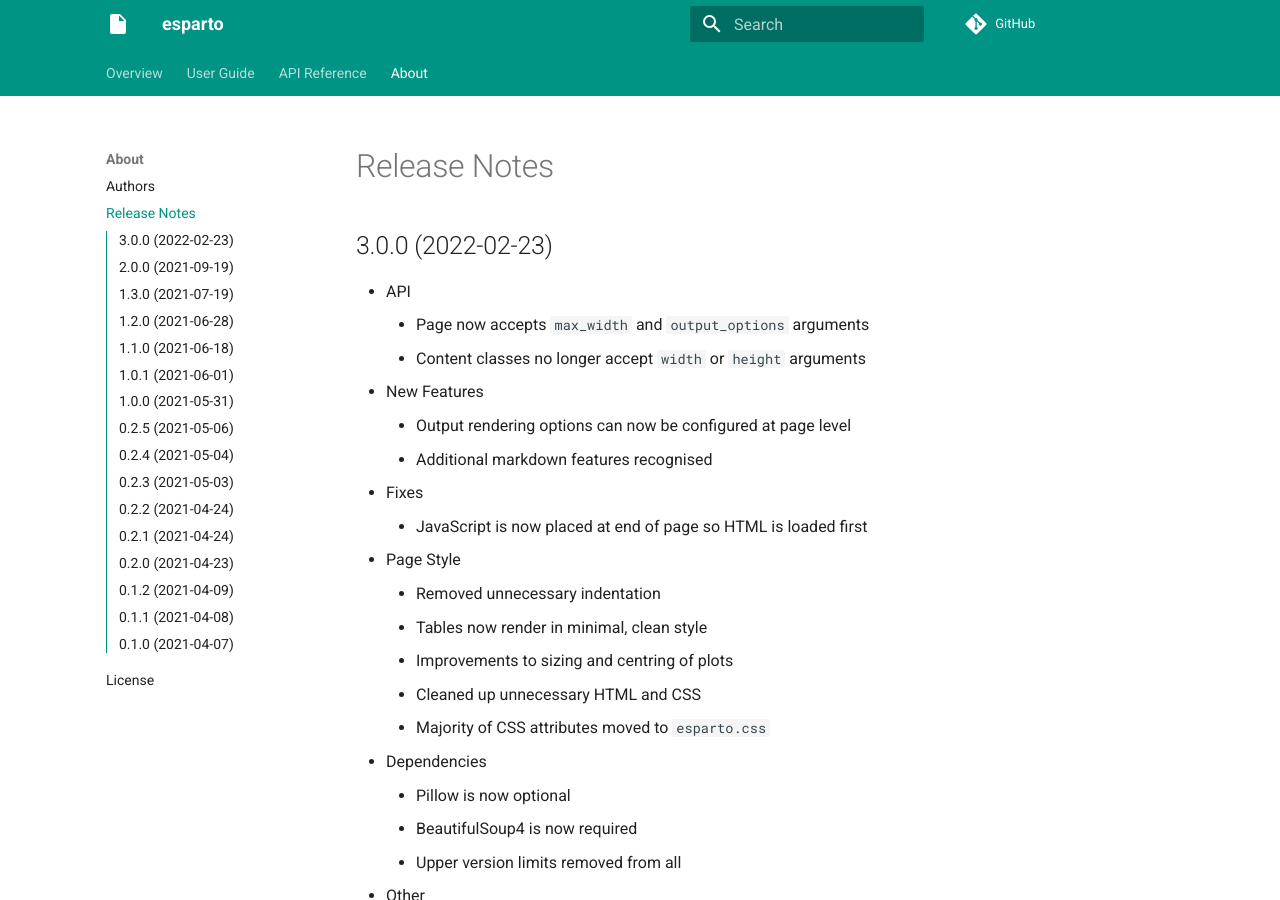
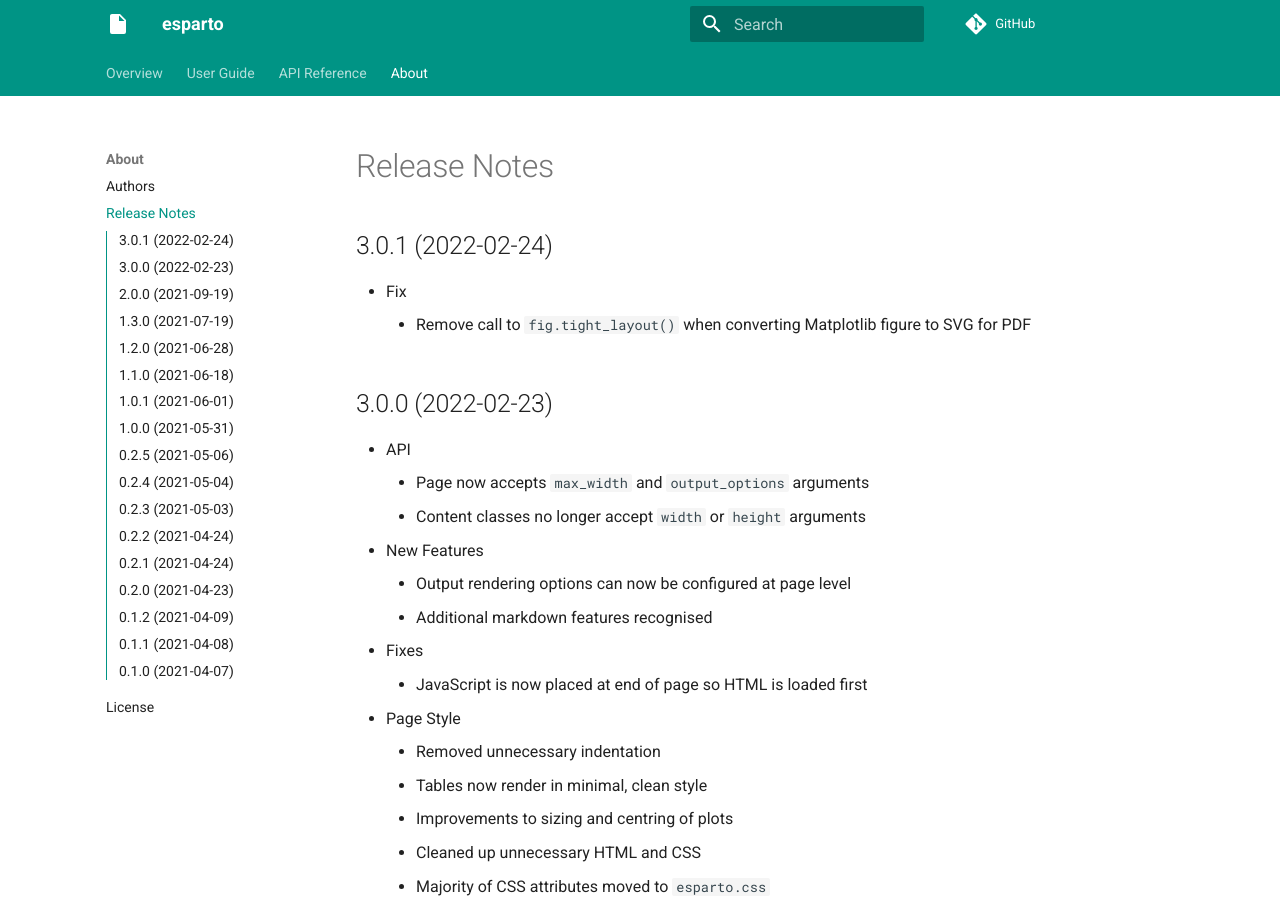
Before and after one commit to domvwt/esparto, an MkDocs documentation site: the page built from docs/04-about/release-notes.md, in a window 1280 px wide and 900 px high. Built offline with MkDocs 1.6.1 and Material for MkDocs 9.7.7, drawn with Linux system fonts in a browser that asks for light colours; comment, search, counter and statistics services are not loaded.

Commit message:
Update docs

```diff
--- a/docs/04-about/release-notes.md
+++ b/docs/04-about/release-notes.md
@@ -1,5 +1,11 @@
 Release Notes
 =============
+
+3.0.1 (2022-02-24)
+------------------
+
+- Fix
+    - Remove call to `fig.tight_layout()` when converting Matplotlib figure to SVG for PDF
 
 3.0.0 (2022-02-23)
 ------------------
```
